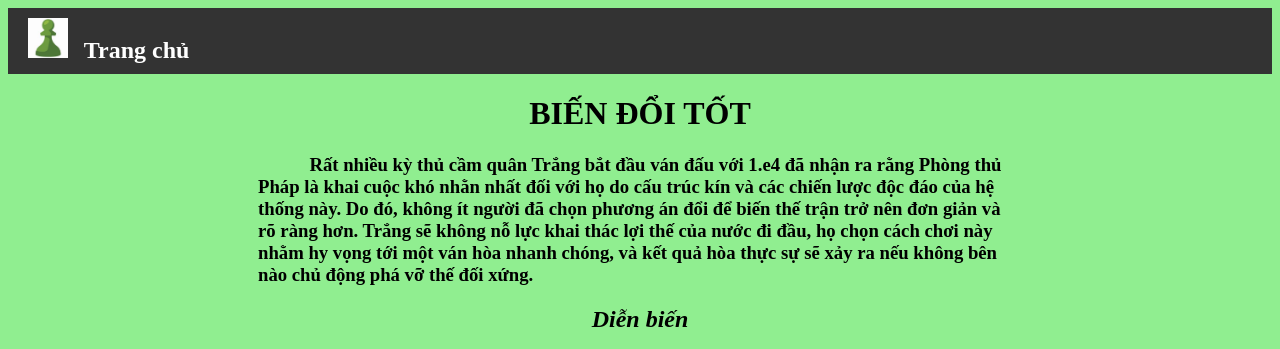
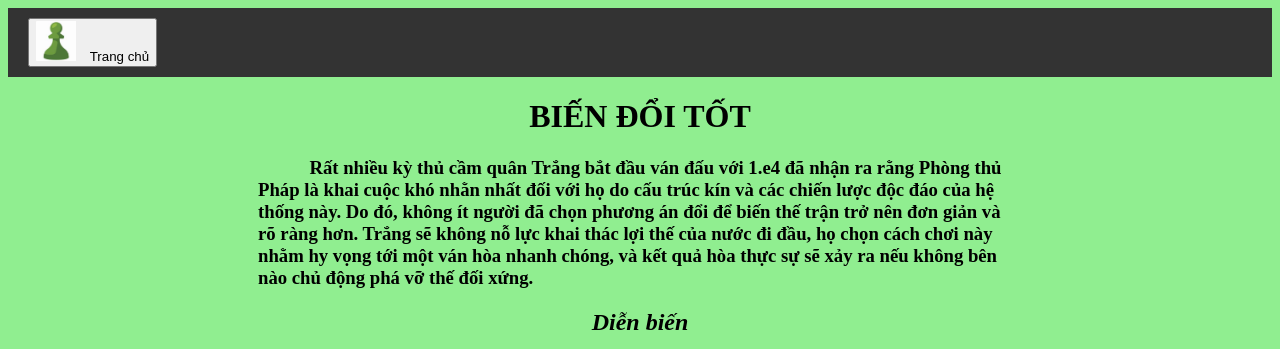
Before and after one commit to nar-1010/HK-Tin, a plain HTML site: page france(3).html in a window 1280 px wide. Shown: the top 349 px of the page. Drawn offline with Linux system fonts and the light colour scheme.

Commit message:
Update france(3).html

```diff
--- a/france(3).html
+++ b/france(3).html
@@ -52,8 +52,8 @@
 <body>
 	<div class="navbar">
         <div class="logo">
-           <a href="index.html">
-            <img src="3img.png" alt="Logo"> Trang chủ</a>
+           <button onclick="history.go(-2)">
+            <img src="3img.png" alt="Logo"> Trang chủ</button>
         </div>
 	</div>
 
```
